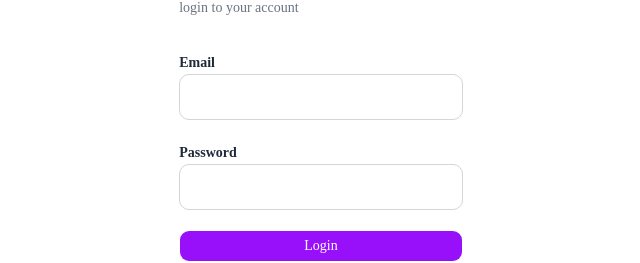
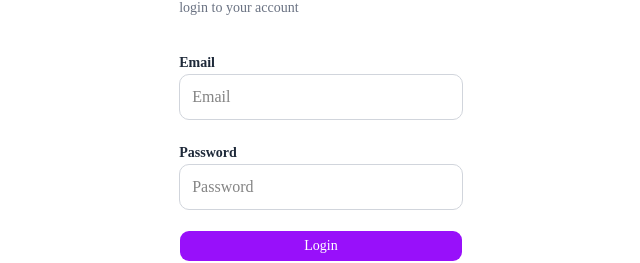
Before and after one commit to baghlalmohamedreda/expense-tracker, a Next.js app in the folder frontend/: page /login in a window 1280 px wide. Shown: the part 324-587 px from the top of the page, without its empty margins (319-959 px from the left). Built offline with nearby package versions, Linux system fonts and the light colour scheme.

Commit message:
update code structure

```diff
--- a/frontend/app/_components/Hero.jsx
+++ b/frontend/app/_components/Hero.jsx
@@ -13,12 +13,10 @@ function Hero() {
               Manage Your Expense & <br />
               <strong className="text-indigo-600">Control</strong> your Money
             </h1>
-
             <p className="mt-4 text-base text-gray-700 sm:text-lg">
                 Track your daily spending, set smart budgets, and achieve your
                  financial goals with ease. Take complete charge of your wallet today.
             </p>
-
             <div className="mt-6 flex gap-4">
               <a onClick={()=>router.push('/login')}
                 className="inline-block rounded border border-indigo-600 bg-indigo-600 px-5 py-3 font-medium text-white shadow-sm transition-colors hover:bg-indigo-700"
--- a/frontend/app/_components/LoginForm.jsx
+++ b/frontend/app/_components/LoginForm.jsx
@@ -3,7 +3,6 @@ import { Button } from "../../components/ui/button"
 import Image from 'next/image'
 import { useState } from "react"
 import { useRouter } from "next/navigation";
-
 function LoginForm() {
     const router=useRouter()
     const users=[{
@@ -20,6 +19,10 @@ function LoginForm() {
             password:"reda1234",
 
         },
+        {
+            email:"safae@gmail.com",
+            password:"1234"
+        },
 ]
     const [email ,setEmail]=useState("")
     const [password,setPassword]=useState("")
@@ -34,8 +37,6 @@ function LoginForm() {
         }
          if(!password.trim()){
             setErrp("vous devez remplir le champs de password")
-
-
         }
           if (!email.trim() || !password.trim()) {
         return
@@ -51,10 +52,8 @@ function LoginForm() {
             else{
                 setErr("utilisateur n'exist pas")
             }
-
         }
     }
-
   return (
     <div>
          <Image src='/logo.svg'
@@ -81,6 +80,7 @@ function LoginForm() {
 
                    }}
                            value={email}
+                           placeholder="Email"
                            id="email"
                            type="email"
                            className="w-full rounded-lg border border-gray-300 px-3 py-2.5 outline-none focus:border-purple-500 focus:ring-2 focus:ring-purple-200"
@@ -98,6 +98,7 @@ function LoginForm() {
                                 setErrp("")
                    }}
                            value={password}
+                           placeholder="Password"
                            id="password"
                            type="password"
                            className="w-full rounded-lg border border-gray-300 px-3 py-2.5 outline-none focus:border-purple-500 focus:ring-2 focus:ring-purple-200"
@@ -113,7 +114,6 @@ function LoginForm() {
              {err &&<span className="mt-1 block text-xs font-medium text-red-500">{err}</span>}
 
             </form>
-
     </div>
   )
 }
```
